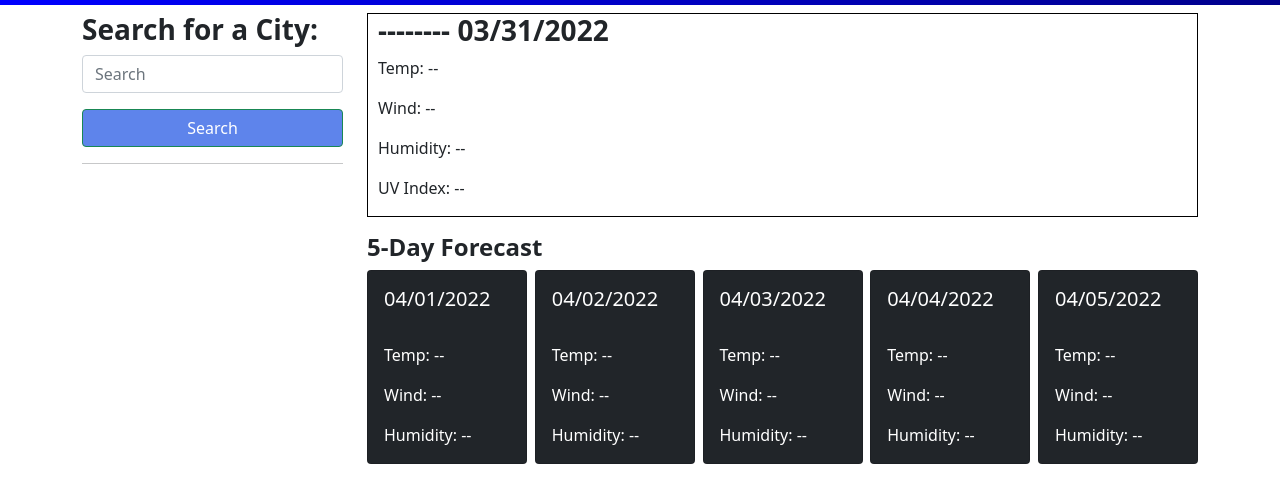
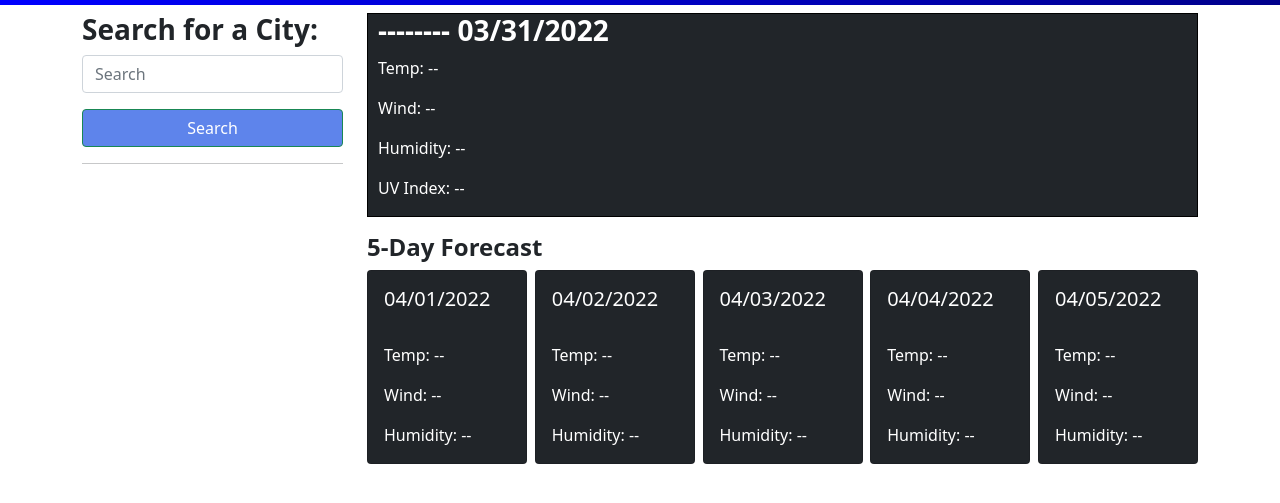
Before and after one commit to wonjong2/Week6_Weather_Dashboard, a plain HTML site: page index.html in a window 1280 px wide. Shown: the part 59-562 px from the top of the page. Drawn offline with nearby package versions, Linux system fonts and the light colour scheme.

Commit message:
Changed the backgound color and font color of the current weather

```diff
--- a/index.html
+++ b/index.html
@@ -33,7 +33,7 @@
             <section class="col-sm-12 col-md-9">
                 <div class="container col-sm-12 col-md-9 mt-2 column"></div>
                     <!-- Current Weather -->
-                    <section class="today-weather" id="today">
+                    <section class="today-weather text-white bg-dark" id="today">
                     </section>
                     <!-- 5 days forecast -->
                     <section class="container column mt-3 px-0">
```
